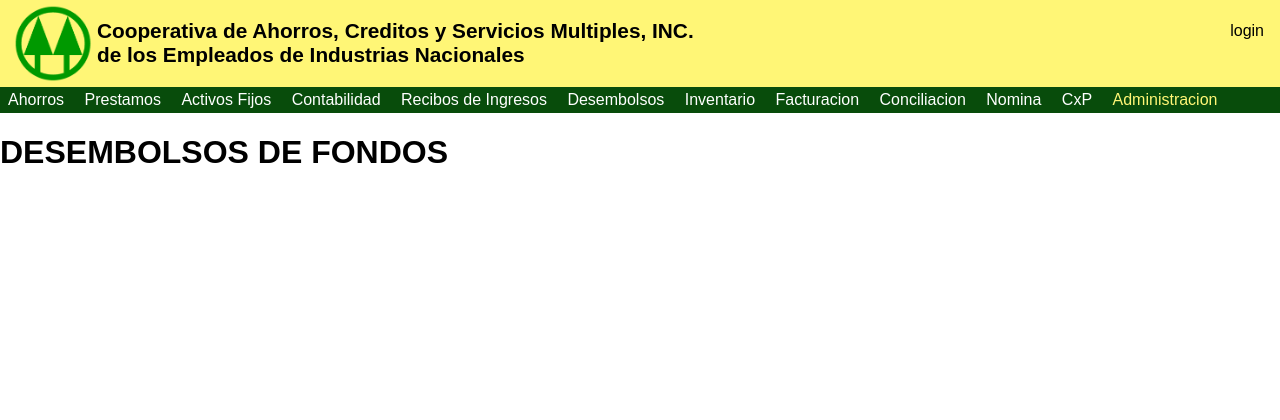
After one commit to ACGM/acsystem, a Django app: page /desembolso/ in a window 1280 px wide. The commit adds this page. Shown: the top 420 px of the page. Run offline with Django 3.2, Linux system fonts and the light colour scheme.

Commit message:
Inicio de modulo Fondos de Cajas (Desembolsos)

```diff
--- a/acgm/static/css/estilos.css
+++ b/acgm/static/css/estilos.css
@@ -1,2 +1,2 @@
 @import '../css/normalize.css';
-body{font-family:"Arial","serif";font-size:16px}.headerP{display:block;margin:0;padding:0}.nav-menu{background:#084c0b;padding:.25em 0;overflow:hidden}.ul-menu{padding:0;margin:0}.menu-item{display:inline-block;font-weight:300}.menu-item:last-child a{color:#fff676}.menu-opcion{color:#fff;margin:0;padding:.29em .5em;text-decoration:none;}.menu-opcion:hover{background:#e5442d}.header{padding:0;background:#fff676;overflow:hidden;display:block}.content-logo{margin:0 0 0 .5em;padding:0;float:left}.logo{margin:.25em 0 0 .3em;width:80px}.content-title{display:inline-block}.titleCoop{font-size:1.3em;font-weight:bold;margin:.9em 0 0 .2em;}.titleCoop.titleCoop2{margin:0 0 0 .2em}.usuario{float:right;top:0;margin:1.4em 1em 0 0}.footer{width:100%;height:4em;background:#808080;position:absolute;bottom:0;border-top:1px solid #000;opacity:.3;-ms-filter:"progid:DXImageTransform.Microsoft.Alpha(Opacity=30)";filter:alpha(opacity=30)}.copyright{text-align:center;line-height:4em;font-size:.8em}.OpcionSeleccionada{background:#e5442d}.OpcionNoSeleccionada{background:transparent}
+body{font-family:"Arial","serif";font-size:16px}.headerP{display:block;margin:0;padding:0}.nav-menu{background:#084c0b;padding:.25em 0;overflow:hidden}.ul-menu{padding:0;margin:0}.menu-item{display:inline-block;font-weight:300}.menu-item:last-child a{color:#fff676}.menu-opcion{color:#fff;margin:0;padding:.29em .5em;text-decoration:none;-o-transition:0.4s;-ms-transition:0.4s;-webkit-transition:0.4s;-moz-transition:0.4s;}.menu-opcion:hover{background:#e5442d}.header{padding:0;background:#fff676;overflow:hidden;display:block}.content-logo{margin:0 0 0 .5em;padding:0;float:left}.logo{margin:.25em 0 0 .3em;width:80px}.content-title{display:inline-block}.titleCoop{font-size:1.3em;font-weight:bold;margin:.9em 0 0 .2em;}.titleCoop.titleCoop2{margin:0 0 0 .2em}.usuario{float:right;top:0;margin:1.4em 1em 0 0}.footer{width:100%;height:4em;background:#808080;position:absolute;bottom:0;border-top:1px solid #000;opacity:.3;-ms-filter:"progid:DXImageTransform.Microsoft.Alpha(Opacity=30)";filter:alpha(opacity=30)}.copyright{text-align:center;line-height:4em;font-size:.8em}.OpcionSeleccionada{background:#e5442d;-o-transform:scale(1.1,1.1);-ms-transform:scale(1.1,1.1);-webkit-transform:scale(1.1,1.1);-moz-transform:scale(1.1,1.1);-o-transition:0.2s;-ms-transition:0.2s;-webkit-transition:0.2s;-moz-transition:0.2s}.OpcionNoSeleccionada{background:transparent}
--- a/acgm/static/stylus/estilos.styl
+++ b/acgm/static/stylus/estilos.styl
@@ -39,6 +39,7 @@ body
 	margin 0
 	padding .29em .5em
 	text-decoration none
+	transition .4s
 
 	&:hover
 		background mamey
@@ -90,6 +91,8 @@ body
 
 .OpcionSeleccionada
 	background mamey
+	transform scale(1.1,1.1)
+	transition .2s
 
 .OpcionNoSeleccionada
 	background transparent
--- a/acgm/templates/base.html
+++ b/acgm/templates/base.html
@@ -40,7 +40,7 @@
 			<li class="menu-item" id="menu9"> <a class="menu-opcion" ng-click="setMenu(9);" href="#">Conciliacion</a></li>
 			<li class="menu-item" id="menu10"> <a class="menu-opcion" ng-click="setMenu(10);" href="#">Nomina</a></li>
 			<li class="menu-item" id="menu11"> <a class="menu-opcion" ng-click="setMenu(11);" href="#">CxP</a></li>
-			<li class="menu-item" id="menu12"> <a class="menu-opcion" ng-click="setMenu(12);" href="#">Administracion</a></li>
+			<li class="menu-item" id="menu12"> <a class="menu-opcion" ng-click="setMenu(12);" href="/admin">Administracion</a></li>
 		</ul>
 	</nav>
 
--- a/acgm/urls.py
+++ b/acgm/urls.py
@@ -1,5 +1,8 @@
 from django.conf.urls import patterns, include, url
 from django.contrib import admin
+
+from fondoscajas.views import DesembolsoView
+
 
 admin.site.site_header = 'COOPERATIVA'
 
@@ -7,4 +10,6 @@ urlpatterns = patterns('',
 
     url(r'^$', 'acgm.views.home', name='home'),
     url(r'^admin/', include(admin.site.urls)),
+    url(r'^desembolso/$', DesembolsoView.as_view(), name='Desembolso'),
+
 )
--- /dev/null
+++ b/fondoscajas/templates/desembolsos.html
@@ -0,0 +1,9 @@
+{% extends "base.html" %}
+
+{% block title %} Desembolsos {% endblock title %}
+
+{% block content %}
+
+<h1>DESEMBOLSOS DE FONDOS</h1>
+
+{% endblock content %}
--- a/fondoscajas/views.py
+++ b/fondoscajas/views.py
@@ -1,3 +1,8 @@
 from django.shortcuts import render
 
-# Create your views here.
+from django.views.generic import TemplateView
+
+
+class DesembolsoView(TemplateView):
+
+	template_name = 'desembolsos.html'
```
Also changed, not shown: 4 other files.
